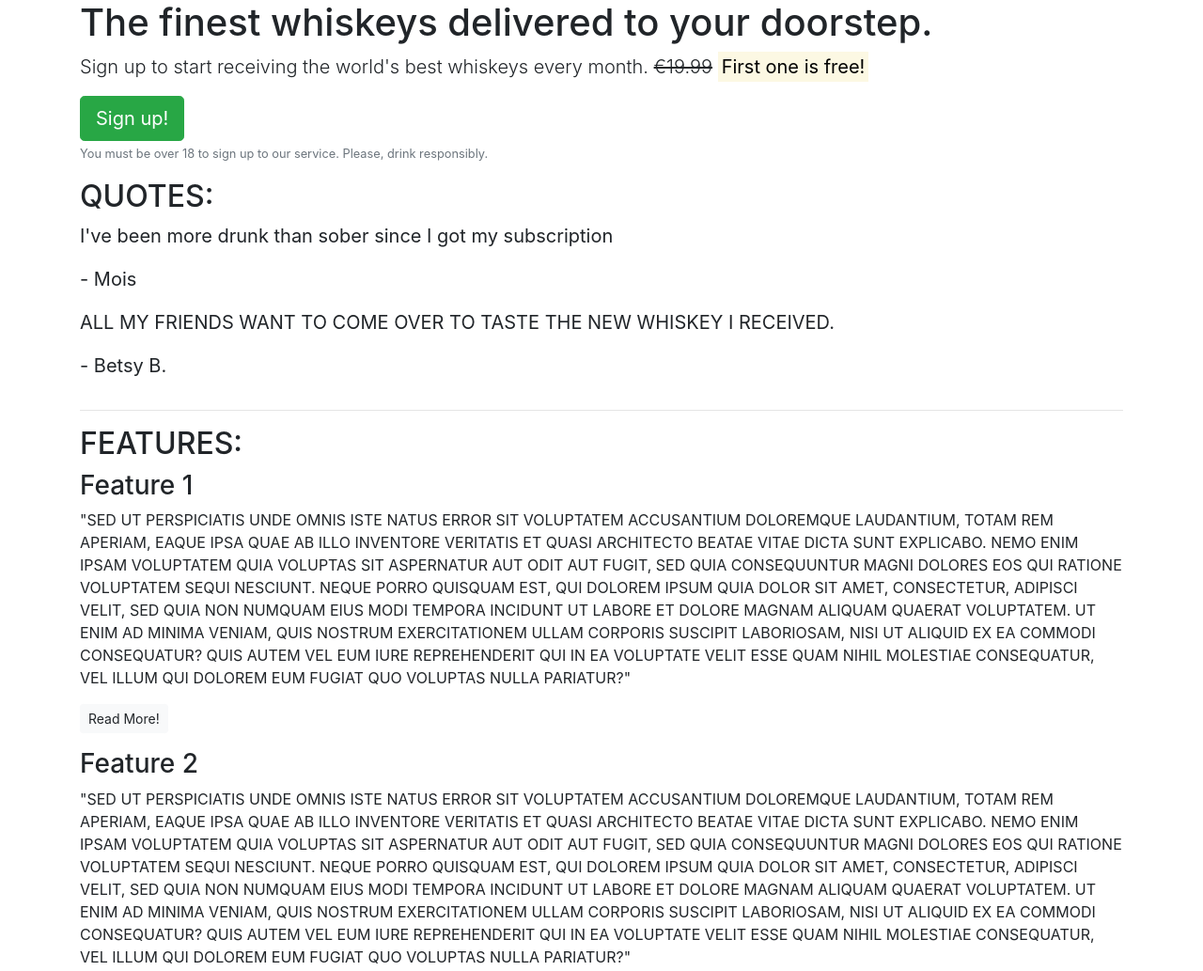
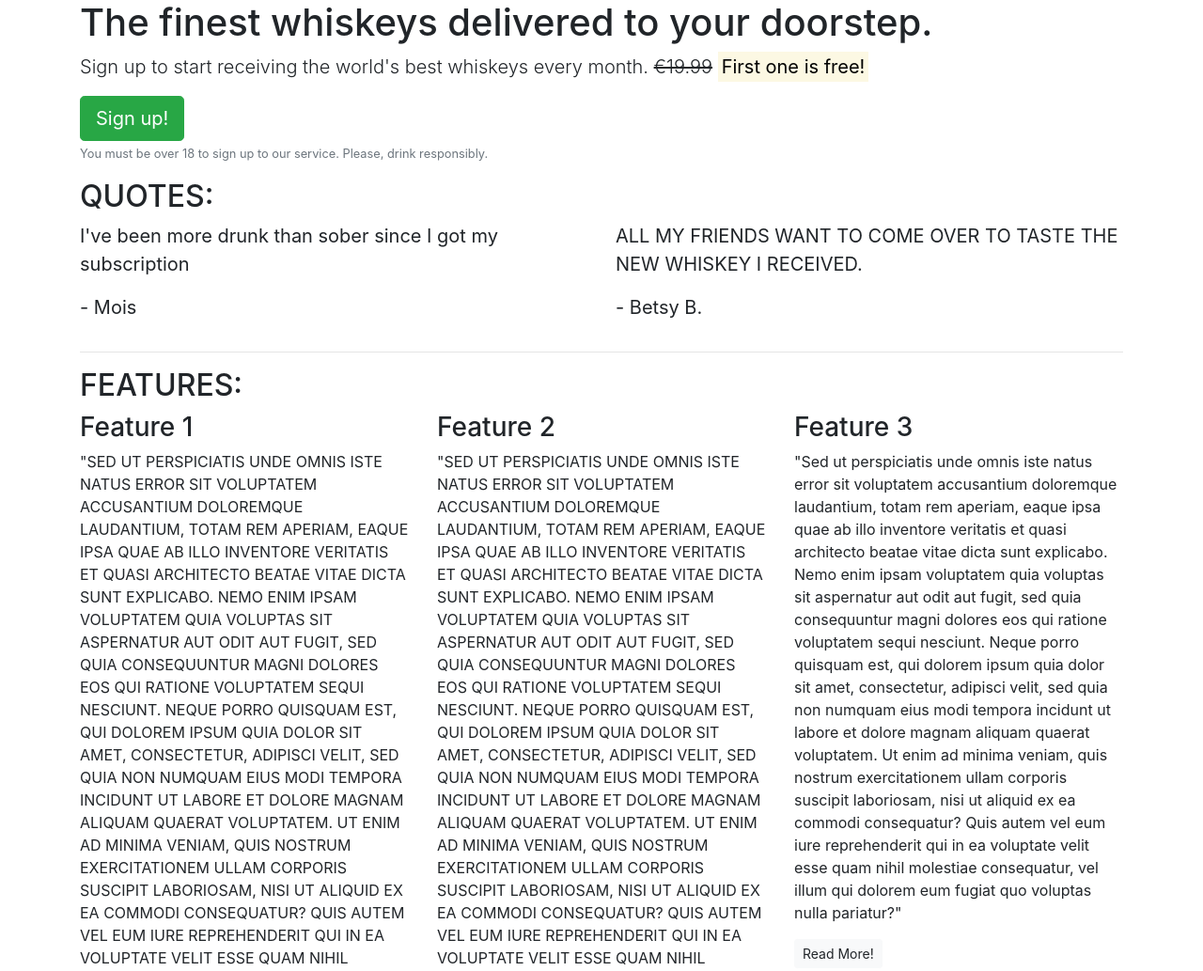
Before and after one commit to Virgil-Derek/Whiskey, a plain HTML site: page index.html in a window 1280 px wide. Shown: the top 1033 px of the page at 94% size. Drawn offline with nearby package versions, Linux system fonts and the light colour scheme.

Commit message:
added col-6 & col-4

```diff
--- a/index.html
+++ b/index.html
@@ -39,15 +39,14 @@
                 </div>
             </div>
             <div class="row">
-                <div class="col-12">
+                <div class="col-12 col-md-6">
                     <blockquote class="blockquote">
                         <p>I've been more drunk than sober since I got my subscription</p>
                         <p>- Mois</p>
                     </blockquote>
                 </div>
-            </div>
-            <div class="row">
-                <div class="col-12">
+
+                <div class="col-12 col-md-6">
                     <blockquote class="blockquote">
                         <p class="text-uppercase">All my friends want to come over to taste the new whiskey I received.
                         </p>
@@ -68,7 +67,7 @@
                 </div>
             </div>
             <div class="row">
-                <div class="col-12">
+                <div class="col-12 col-md-6 col-lg-4">
                     <div class="feature">
                         <h3>Feature 1</h3>
                         <p class="text-uppercase">"Sed ut perspiciatis unde omnis iste natus error sit voluptatem
@@ -89,7 +88,7 @@
                         <p> <a class="btn btn-light btn-sm" href="">Read More!</a></p>
                     </div>
                 </div>
-                <div class="col-12">
+                <div class="col-12 col-md-6 col-lg-4">
                     <div class="feature">
                         <h3>Feature 2</h3>
                         <p class="text-uppercase">"Sed ut perspiciatis unde omnis iste natus error sit voluptatem
@@ -110,7 +109,7 @@
                         <p> <a class="btn btn-light btn-sm" href="">Read More!</a></p>
                     </div>
                 </div>
-                <div class="col-12">
+                <div class="col-12 d-md-none d-lg-block col-lg-4">
                     <div class="feature">
                         <h3>Feature 3</h3>
                         <p>"Sed ut perspiciatis unde omnis iste natus error sit voluptatem accusantium doloremque
```
